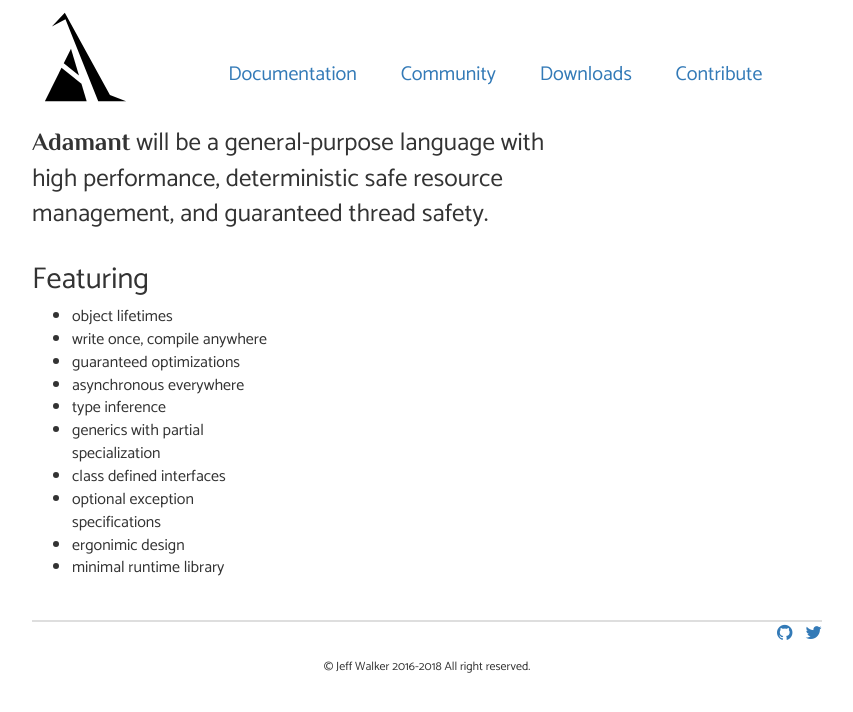
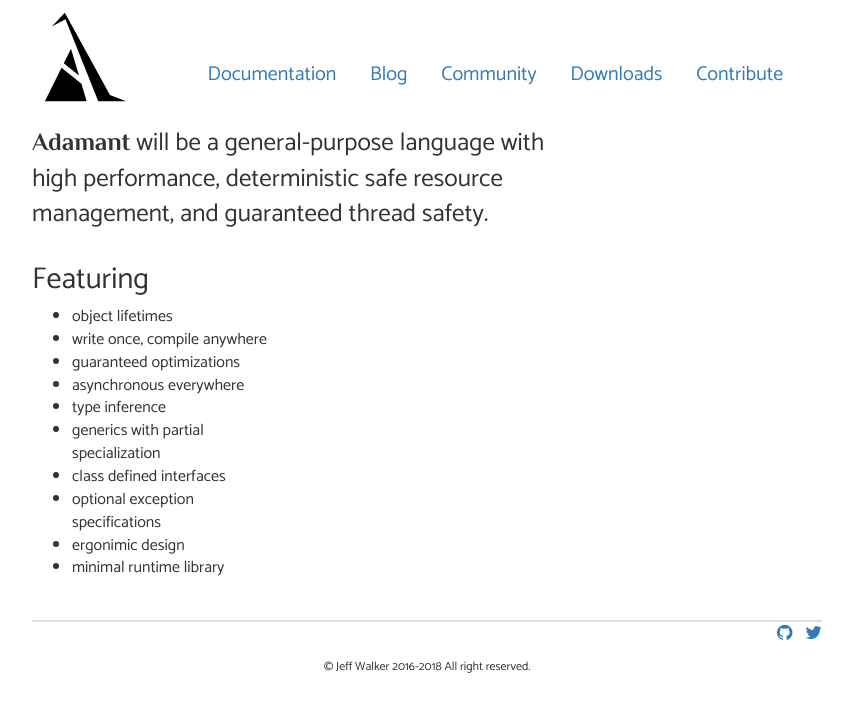
Before and after one commit to adamant/adamant-lang.org, a Jekyll site: the page built from index.html, in a window 1280 px wide. Shown: the top 712 px of the page, without its empty margins (213-1066 px from the left). Built offline with Jekyll 4.4.1, drawn with Linux system fonts in a browser that asks for light colours; nearby versions of some CDN libraries.

Commit message:
add blog to menu

```diff
--- a/_includes/header.html
+++ b/_includes/header.html
@@ -4,6 +4,7 @@
         <li class="col-xs-12 col-md-10">
             <ul class="menu">
                 <li><h2><a href="/documentation">Documentation</a></h2></li>
+				<li><h2><a href="https://blog.adamant-lang.org">Blog</a></h2></li>
                 <li><h2><a href="/community">Community</a></h2></li>
                 <li><h2><a href="/downloads">Downloads</a></h2></li>
                 <li><h2><a href="/contribute">Contribute</a></h2></li>
--- a/css/main.css
+++ b/css/main.css
@@ -66,7 +66,7 @@ pre code
     display: inline;
     font-size: 20px;
     font-weight: 500;
-    margin: 1em;
+    margin: 0.75em;
 }
 
 .logo-name
```
Also changed, not shown: README.md, 1 other file.
